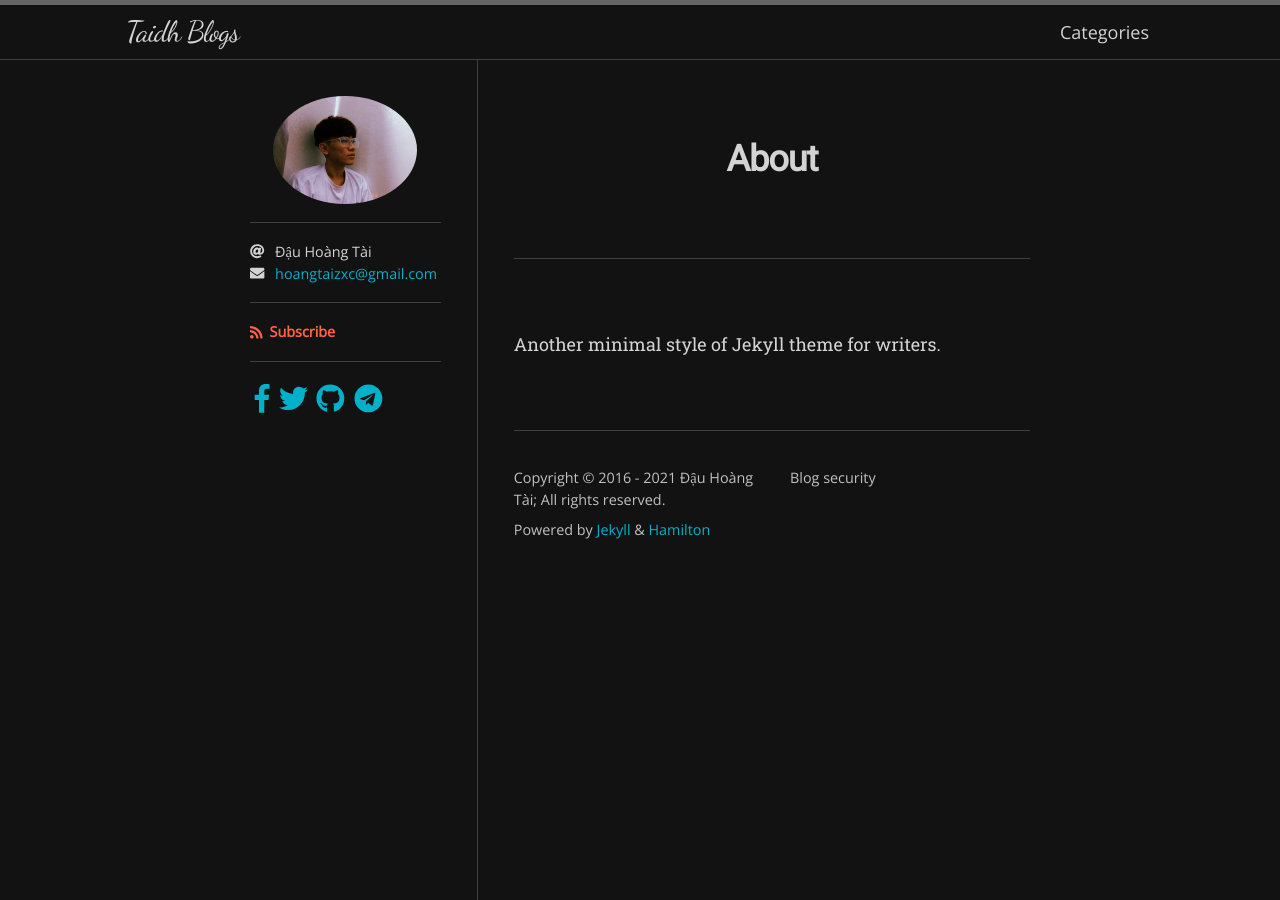
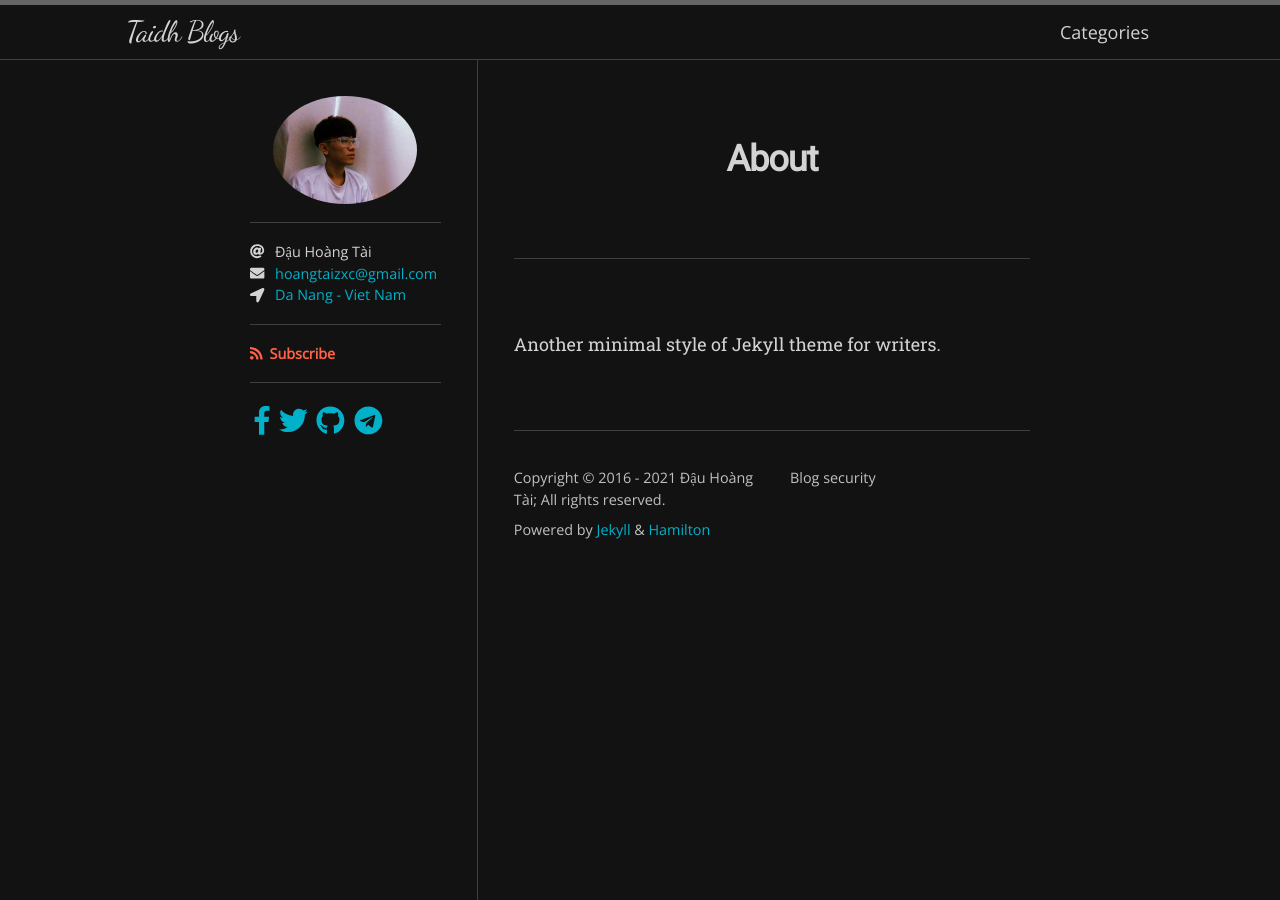
Before and after one commit to DauHoangTai/DauHoangTai.github.io, a Jekyll site: the page built from about.md, in a window 1280 px wide. Built offline with Jekyll 4.4.1, drawn with Linux system fonts in a browser that asks for light colours; nearby versions of some CDN libraries; some web fonts are replaced.

Commit message:
Update _config.yml

```diff
--- a/_config.yml
+++ b/_config.yml
@@ -3,6 +3,7 @@ description: Blog security
 author: Đậu Hoàng Tài
 avatar: /logo.png
 email: hoangtaizxc@gmail.com
+location: Da Nang - Viet Nam
 
 plugins:
   - jekyll-seo-tag
```
